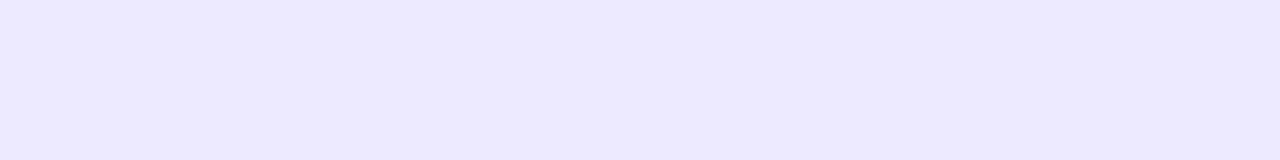
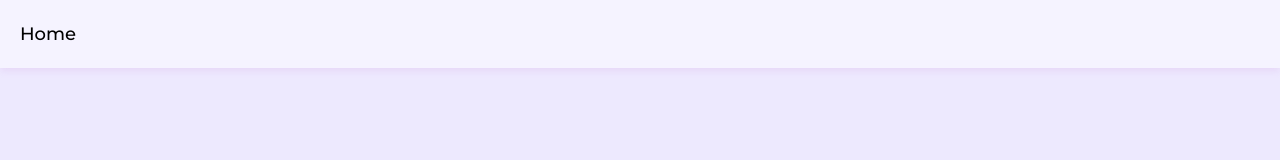
Before and after one commit to krystiano13/docs, a React (Vite) app in the folder client/: page / in a window 1280 px wide. Shown: the top 160 px of the page. Built offline with nearby package versions, Linux system fonts and the light colour scheme.

Commit message:
create navbar component

```diff
--- a/client/src/App.tsx
+++ b/client/src/App.tsx
@@ -3,10 +3,14 @@ import { BrowserRouter, Routes, Route } from "react-router-dom";
 //views
 import { Home } from "./views/Home";
 
+//components
+import { Navbar } from "./components/Navbar";
+
 function App() {
   return (
     <div className="w-[100vw] h-[100vh] bg-violet-100">
       <BrowserRouter>
+        <Navbar />
         <Routes>
           <Route path="/" element={<Home />} />
         </Routes>
--- /dev/null
+++ b/client/src/components/Navbar.tsx
@@ -0,0 +1,11 @@
+import { NavLink } from "react-router-dom";
+
+export function Navbar() {
+  return (
+    <nav className="fixed w-[100vw] flex items-center justify-start p-5 gap-6 bg-violet-50 violet-shadow">
+      <NavLink className="text-lg font-medium" to="/">
+        Home
+      </NavLink>
+    </nav>
+  );
+}
--- a/client/src/index.css
+++ b/client/src/index.css
@@ -7,3 +7,7 @@
 *::after {
   font-family: "Montserrat", sans-serif;
 }
+
+.violet-shadow {
+  box-shadow: rgba(198, 129, 216, 0.2) 0px 2px 8px 0px;
+}
```
